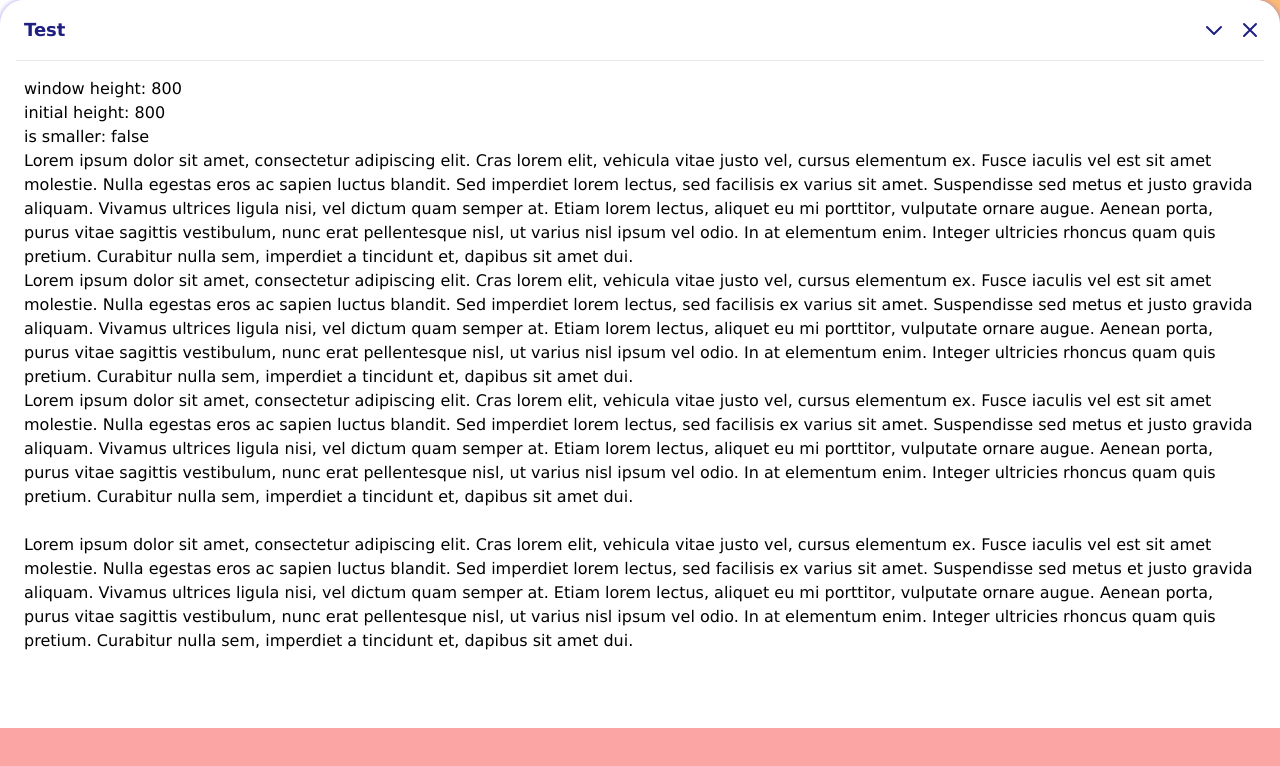
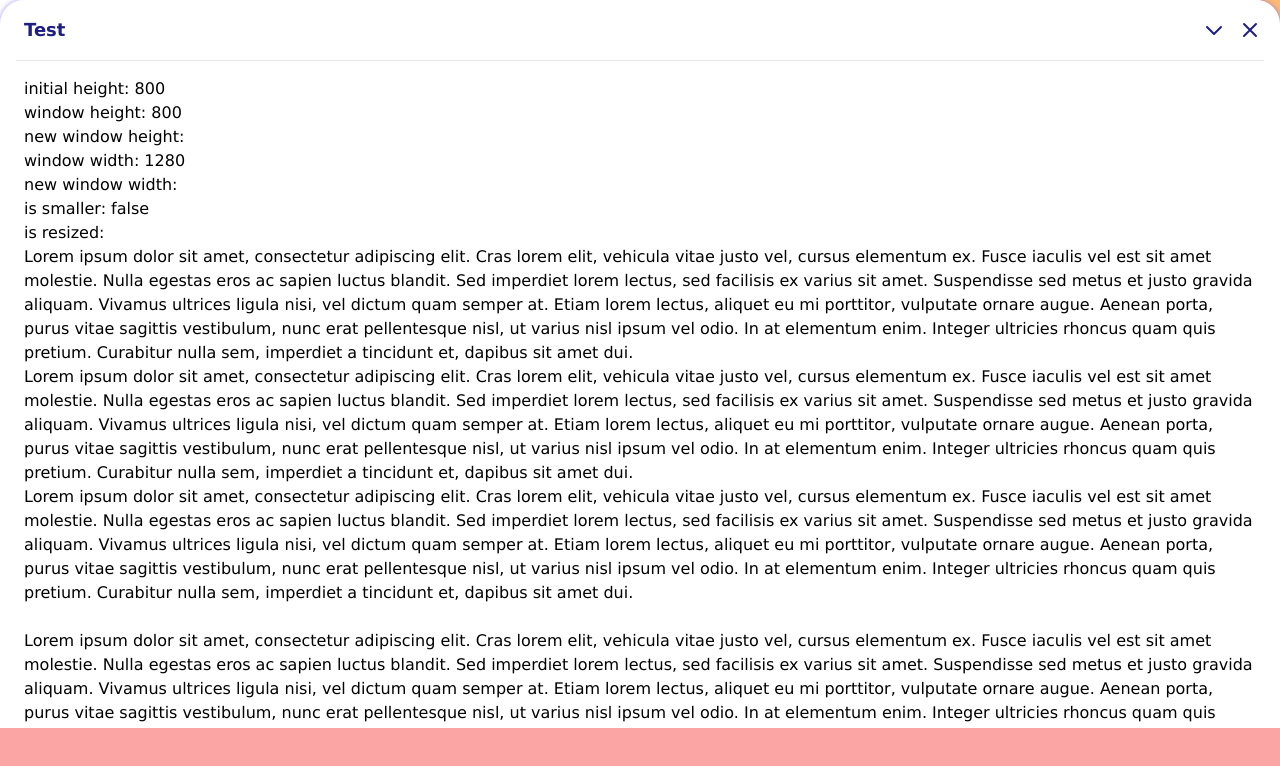
Before and after one commit to OskarGrzelak/vue-swipe-panel-test, a Vue app: page / in a window 1280 px wide. Shown: the top 766 px of the page. Built offline with nearby package versions, Linux system fonts and the light colour scheme.

Commit message:
console even more values

```diff
--- a/src/App.vue
+++ b/src/App.vue
@@ -19,8 +19,29 @@ const handleResize = (payload) => {
 };
 
 const height = ref(null);
+const width = ref(null);
+const isResized = ref(null);
+const newWidth = ref(null);
+const newHeight = ref(null);
 onMounted(() => {
   height.value = window.innerHeight;
+  width.value = window.innerWidth;
+
+  window.addEventListener("resize", (e) => {
+    if (newHeight.value) height.value = newHeight.value;
+    if (newWidth.value) width.value = newWidth.value;
+    console.log(e);
+    if (
+      width.value !== window.innerWidth ||
+      height.value !== window.innerHeight
+    ) {
+      isResized.value = true;
+    } else {
+      isResized.value = false;
+    }
+    newWidth.value = window.innerWidth;
+    newHeight.value = window.innerHeight;
+  });
 });
 </script>
 
@@ -106,9 +127,13 @@ onMounted(() => {
     >
       <template #header> Test </template>
       <template #body>
+        <p>initial height: {{ initialHeight }}</p>
         <p>window height: {{ height }}</p>
-        <p>initial height: {{ initialHeight }}</p>
+        <p>new window height: {{ newHeight }}</p>
+        <p>window width: {{ width }}</p>
+        <p>new window width: {{ newWidth }}</p>
         <p>is smaller: {{ isSmaller }}</p>
+        <p>is resized: {{ isResized }}</p>
         <p>
           Lorem ipsum dolor sit amet, consectetur adipiscing elit. Cras lorem
           elit, vehicula vitae justo vel, cursus elementum ex. Fusce iaculis vel
```
Also changed, not shown: 3 other files (tests, documents, lock files or other folders).
